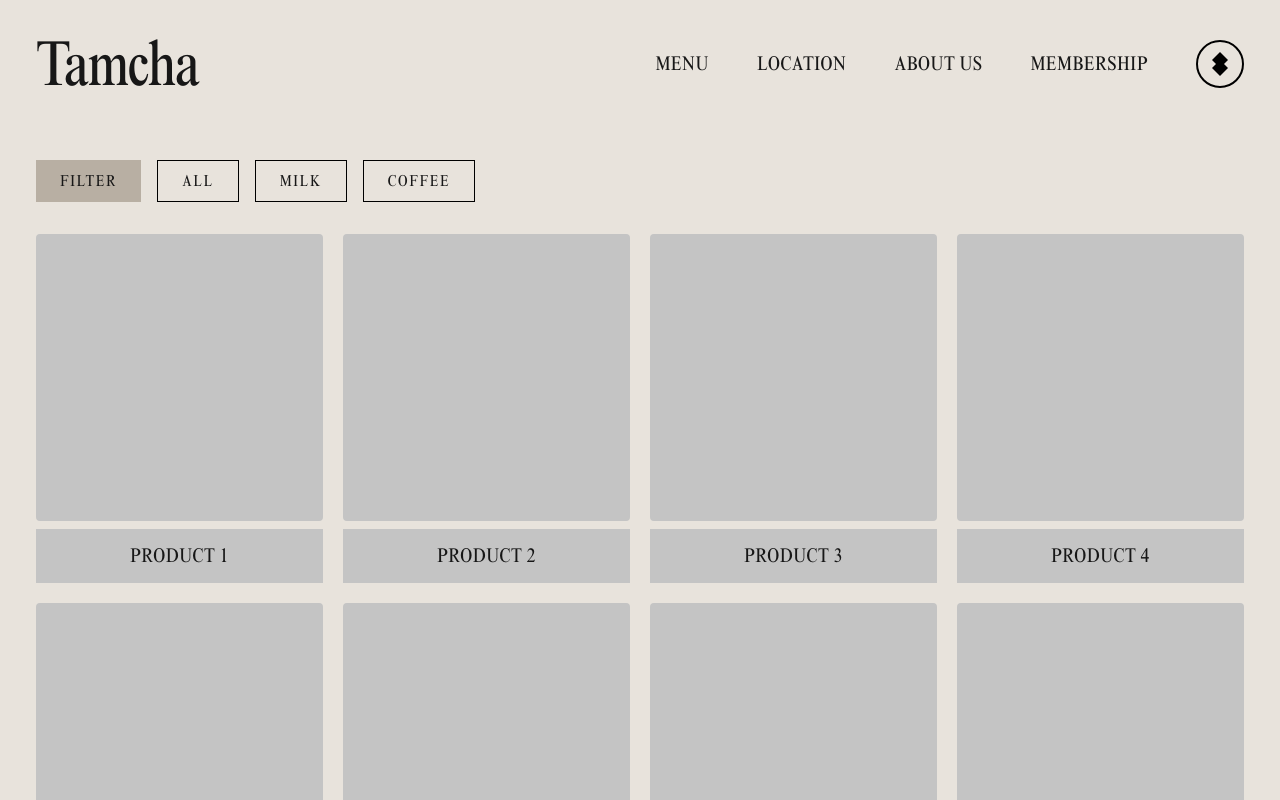
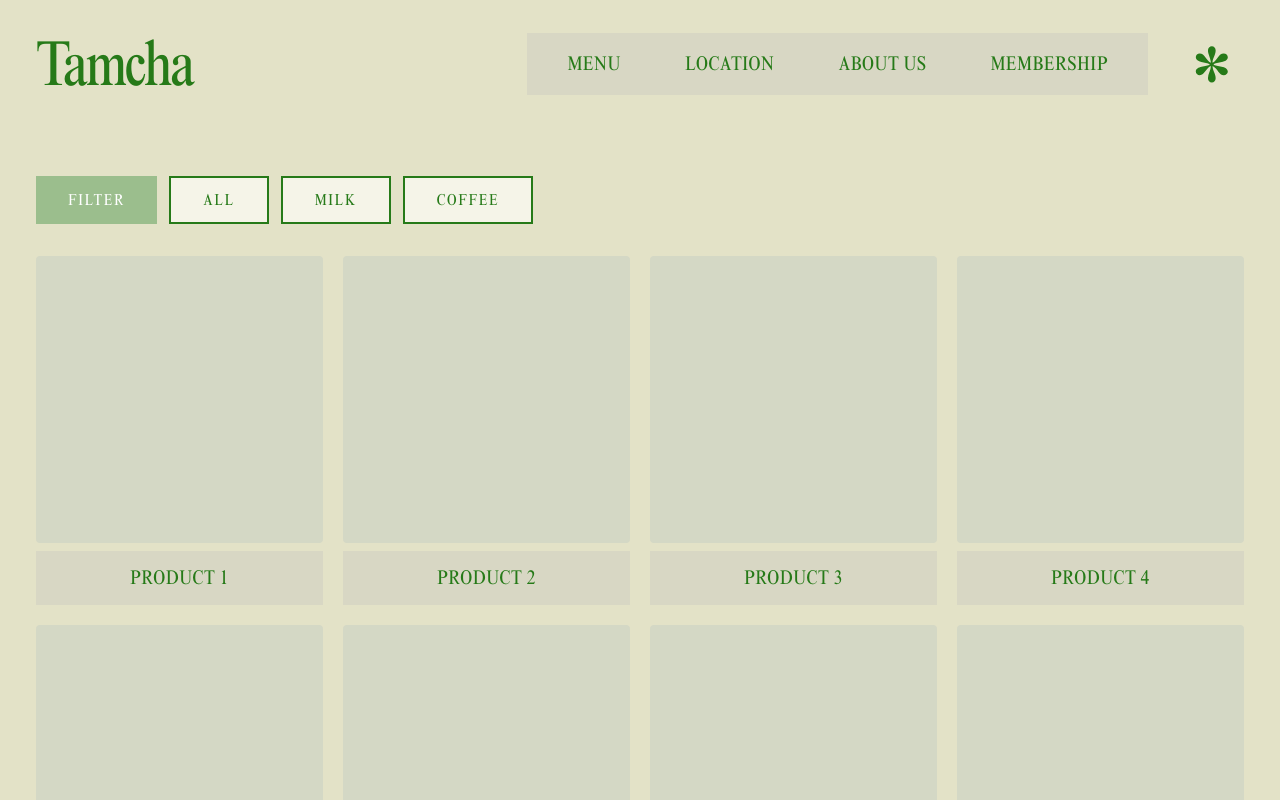
Before and after one commit to PaulusBilly/tamcha, a Next.js app: page /menu in a window 1280 px wide. Shown: the top 800 px of the page. Built offline with nearby package versions, Linux system fonts and the light colour scheme.

Commit message:
menu page concept

```diff
--- a/src/app/layout.tsx
+++ b/src/app/layout.tsx
@@ -19,8 +19,11 @@ const timesNewRoman = localFont({
 });
 
 export const metadata: Metadata = {
-  title: "Create Next App",
-  description: "Generated by create next app",
+  title: "Tamcha",
+  description: "Tamcha - Premium Tea and Coffee",
+  icons: {
+    icon: "/Tamcha-Icon.svg",
+  },
 };
 
 export default function RootLayout({
--- a/src/app/menu/page.tsx
+++ b/src/app/menu/page.tsx
@@ -11,60 +11,70 @@ export default function MenuPage() {
   ];
 
   return (
-    <div className="min-h-screen bg-[#E8E3DC] px-9 py-8">
-      {/* Header */}
-      <header className="flex items-center justify-between mb-16">
-        <h1 className="font-times text-[64px] leading-none tracking-tight">
+    <div className="min-h-screen bg-[#E3E2C7]">
+      {/* Header with Logo and Navigation */}
+      <header className="px-9 py-8 flex items-center justify-between mb-12">
+        {/* Logo */}
+        <h1
+          className="font-times text-[64px] leading-none text-[#267A18]"
+          style={{ letterSpacing: "-0.04em" }}
+        >
           Tamcha
         </h1>
 
-        <nav className="flex items-center gap-12">
+        {/* Navigation Bar with Icon */}
+        <div className="flex items-center gap-8">
+          <nav className="bg-[#D8D7C4] px-10 py-4 flex items-center gap-16">
             <a
               href="#"
-            className="font-times text-[20px] tracking-wide hover:opacity-70 transition-opacity"
+              className="font-times text-[20px] tracking-wide text-[#267A18] hover:opacity-70 transition-opacity"
             >
               MENU
             </a>
             <a
               href="#"
-            className="font-times text-[20px] tracking-wide hover:opacity-70 transition-opacity"
+              className="font-times text-[20px] tracking-wide text-[#267A18] hover:opacity-70 transition-opacity"
             >
               LOCATION
             </a>
             <a
               href="#"
-            className="font-times text-[20px] tracking-wide hover:opacity-70 transition-opacity"
+              className="font-times text-[20px] tracking-wide text-[#267A18] hover:opacity-70 transition-opacity"
             >
               ABOUT US
             </a>
             <a
               href="#"
-            className="font-times text-[20px] tracking-wide hover:opacity-70 transition-opacity"
+              className="font-times text-[20px] tracking-wide text-[#267A18] hover:opacity-70 transition-opacity"
             >
               MEMBERSHIP
             </a>
-          <button className="w-12 h-12 flex items-center justify-center hover:opacity-70 transition-opacity">
-            <svg width="48" height="48" viewBox="0 0 48 48" fill="none">
-              <circle cx="24" cy="24" r="23" stroke="black" strokeWidth="2" />
-              <path d="M24 12 L32 20 L24 28 L16 20 Z" fill="black" />
-              <path d="M24 20 L32 28 L24 36 L16 28 Z" fill="black" />
-            </svg>
+          </nav>
+          <button className="w-16 h-16 flex items-center justify-center hover:opacity-70 transition-opacity">
+            <img
+              src="/Tamcha-Icon.svg"
+              alt="Tamcha Icon"
+              className="w-full h-full"
+            />
           </button>
-        </nav>
+        </div>
       </header>
 
+      {/* Main Content */}
+      <div className="px-9 pb-16">
         {/* Filter Buttons */}
-      <div className="flex gap-4 mb-8">
-        <button className="px-6 py-2 bg-[#B8AFA3] font-times text-[16px] tracking-widest hover:bg-[#A89E92] transition-colors">
+
+        <div className="flex gap-3 mb-8">
+          <button className="px-8 py-2.5 bg-[#9BBE8D] font-times text-[16px] tracking-widest text-white hover:bg-[#267A18] transition-colors">
             FILTER
           </button>
-        <button className="px-6 py-2 border border-black font-times text-[16px] tracking-widest hover:bg-black hover:text-white transition-colors">
+          <button className="px-8 py-2.5 border-2 border-[#267A18] bg-[#F5F4E8] font-times text-[16px] tracking-widest text-[#267A18] hover:bg-[#267A18] hover:text-white transition-colors">
             ALL
           </button>
-        <button className="px-6 py-2 border border-black font-times text-[16px] tracking-widest hover:bg-black hover:text-white transition-colors">
+          <button className="px-8 py-2.5 border-2 border-[#267A18] bg-[#F5F4E8] font-times text-[16px] tracking-widest text-[#267A18] hover:bg-[#267A18] hover:text-white transition-colors">
             MILK
           </button>
-        <button className="px-6 py-2 border border-black font-times text-[16px] tracking-widest hover:bg-black hover:text-white transition-colors">
+          <button className="px-8 py-2.5 border-2 border-[#267A18] bg-[#F5F4E8] font-times text-[16px] tracking-widest text-[#267A18] hover:bg-[#267A18] hover:text-white transition-colors">
             COFFEE
           </button>
         </div>
@@ -74,10 +84,10 @@ export default function MenuPage() {
           {products.map((product) => (
             <div key={product.id} className="flex flex-col gap-2">
               {/* Product Image Placeholder */}
-            <div className="aspect-square bg-[#C4C4C4] rounded-sm"></div>
+              <div className="aspect-square bg-[#D4D8C5] rounded-sm"></div>
               {/* Product Name */}
-            <div className="bg-[#C4C4C4] py-3 text-center">
-              <p className="font-times text-[20px] tracking-wide">
+              <div className="bg-[#D8D7C4] py-3 text-center">
+                <p className="font-times text-[20px] tracking-wide text-[#267A18]">
                   {product.name}
                 </p>
               </div>
@@ -85,5 +95,6 @@ export default function MenuPage() {
           ))}
         </div>
       </div>
+    </div>
   );
 }
```
Also changed, not shown: public/Tamcha-Icon.svg (added). Lines whose indentation alone changed are shown as unchanged.
